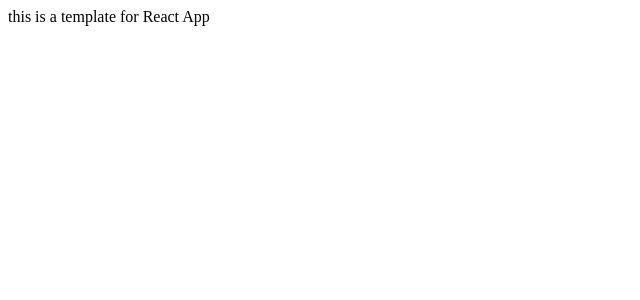
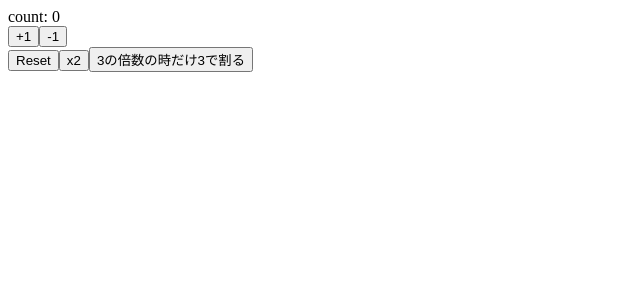
Before and after one commit to kobatta/crud-react-hooks, a React (Create React App) app: page / in a window 1280 px wide. Shown: the top 300 px of the page, without its empty margins (0-640 px from the left). Built offline with nearby package versions, Linux system fonts and the light colour scheme.

Commit message:
my first react-hook useState

```diff
--- a/src/App.js
+++ b/src/App.js
@@ -1,10 +1,32 @@
-import React from 'react';
+import React, {useState} from 'react';
+
 
 const App = () => {
+  const [count, setCount] = useState(0)
+
+  const increment = () => setCount(count + 1)
+  const decrement = () => setCount(count - 1)
+  const reset = () => setCount(0)
+  const double = () => setCount(count * 2)
+  const divide3 = () => setCount(previousCount => {
+    if (previousCount % 3 === 0) {
+      return previousCount / 3
+    } else {
+      return previousCount
+    }
+  })
+
   return (
-    <div>
-      this is a template for React App
-    </div>
+    <React.Fragment>
+      <div>count: {count}</div>
+      <button onClick={increment}>+1</button>
+      <button onClick={decrement}>-1</button>
+      <div>
+        <button onClick={reset}>Reset</button>
+        <button onClick={double}>x2</button>
+        <button onClick={divide3}>3の倍数の時だけ3で割る</button>
+      </div>
+    </React.Fragment>
   );
 }
 
```
